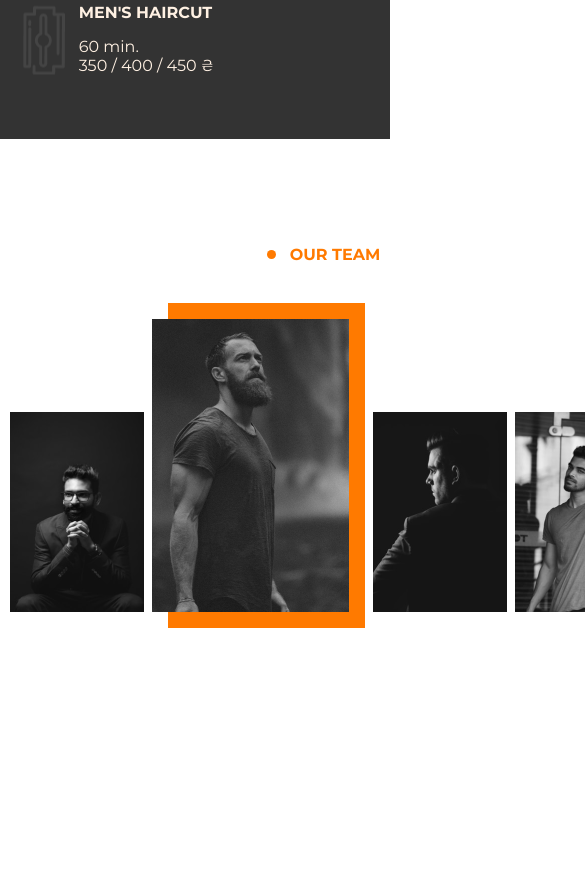
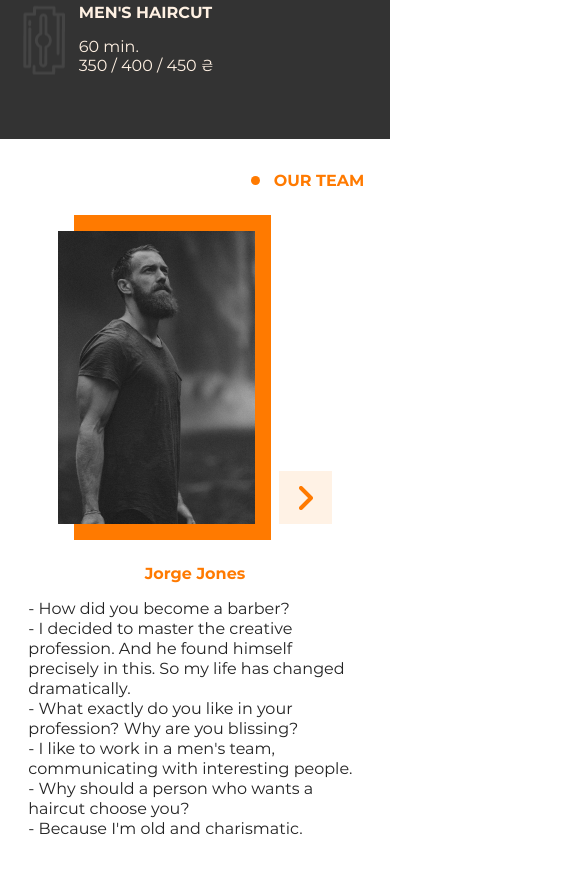
Before and after one commit to EugeniyPridatko/Barbershop, a plain HTML site: page index.html in a window 390 px wide. Shown: the part 1305-2176 px from the top of the page, 585 px wide, since content can reach past the window. Before the commit the page ends 2033 px from the top, so only its background shows below. Drawn offline with Linux system fonts and the light colour scheme.

Commit message:
add adaptive section our-team

```diff
--- a/styles/sections/_our-team.scss
+++ b/styles/sections/_our-team.scss
@@ -1,20 +1,41 @@
 .our-team {
     padding: 106px 0 116px;
 
+    @media screen and (max-width: 1250px) {
+        padding: 64px 0;
+    }
+
+    @media screen and (max-width: 1000px){
+        padding: 32px 0;
+    }
 
     &__content {
         display: flex;
         justify-content: space-between;
+
+        @media screen and (max-width: 1250px) {
+            flex-direction: column;
+            align-items: center;
+        }
     }
 
     &__main-title {
         justify-content: flex-end;
         margin-bottom: 55px;
+        @media screen and (max-width: 420px){
+            margin: 0 16px 41px 0;
+        }
     }
 
     &__img-persons-wrapper {
         display: flex;
         align-items: flex-end;
+
+        @media screen and (max-width: 1250px) {
+            margin-bottom: 40px;
+        }
+
+
     }
 
     &__img-persons {
@@ -29,6 +50,15 @@
         &:nth-child(4) {
             margin-right: 16px;
         }
+
+        @media screen and (max-width: 750px) {
+
+            &:nth-child(1),
+            &:nth-child(3),
+            &:nth-child(4) {
+                display: none;
+            }
+        }
     }
 
     &__button {
@@ -41,16 +71,26 @@
         background: #FFF2E5;
     }
 
-    &__description-wrapper{
+    &__description-wrapper {
         display: flex;
         flex-direction: column;
-        justify-content: flex-end;;
+        justify-content: flex-end;
+        @media screen and (max-width: 750px){
+           align-items: center;
+        }
+
     }
+
     &__name-title {
         font-weight: bold;
         font-size: 32px;
         color: $color-title;
         margin-bottom: 24px;
+
+        @media screen and (max-width: 1000px) {
+            font-size: 16px;
+            margin-bottom: 16px;
+        }
     }
 
     &__description {
@@ -58,6 +98,12 @@
         font-size: 16px;
         line-height: 20px;
         color: #222222;
+
+        @media screen and (max-width: 750px){
+            width: 90%;
+
+        }
+
     }
 
 }
```
Also changed, not shown: styles/style.css, 1 other file.
